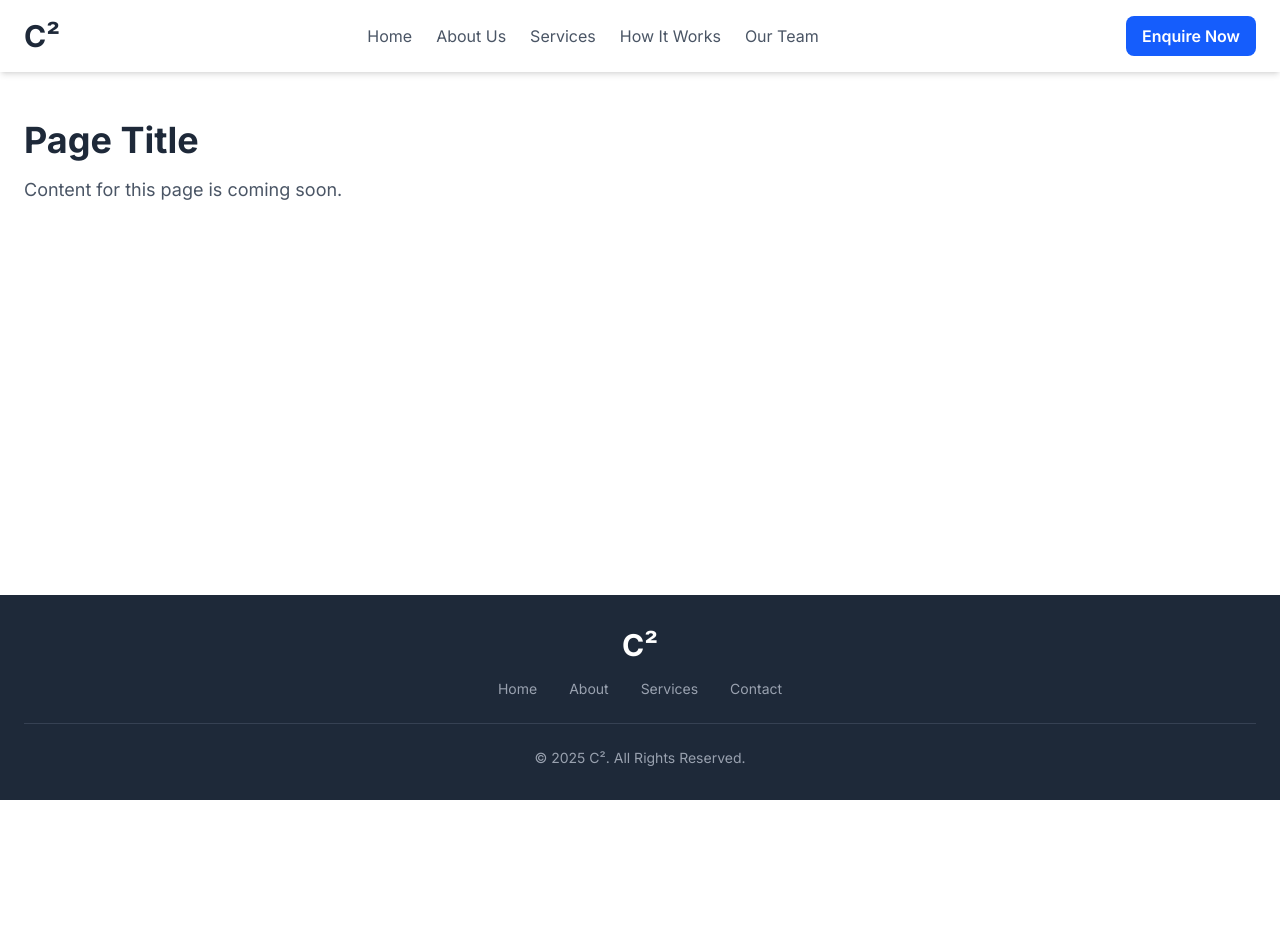
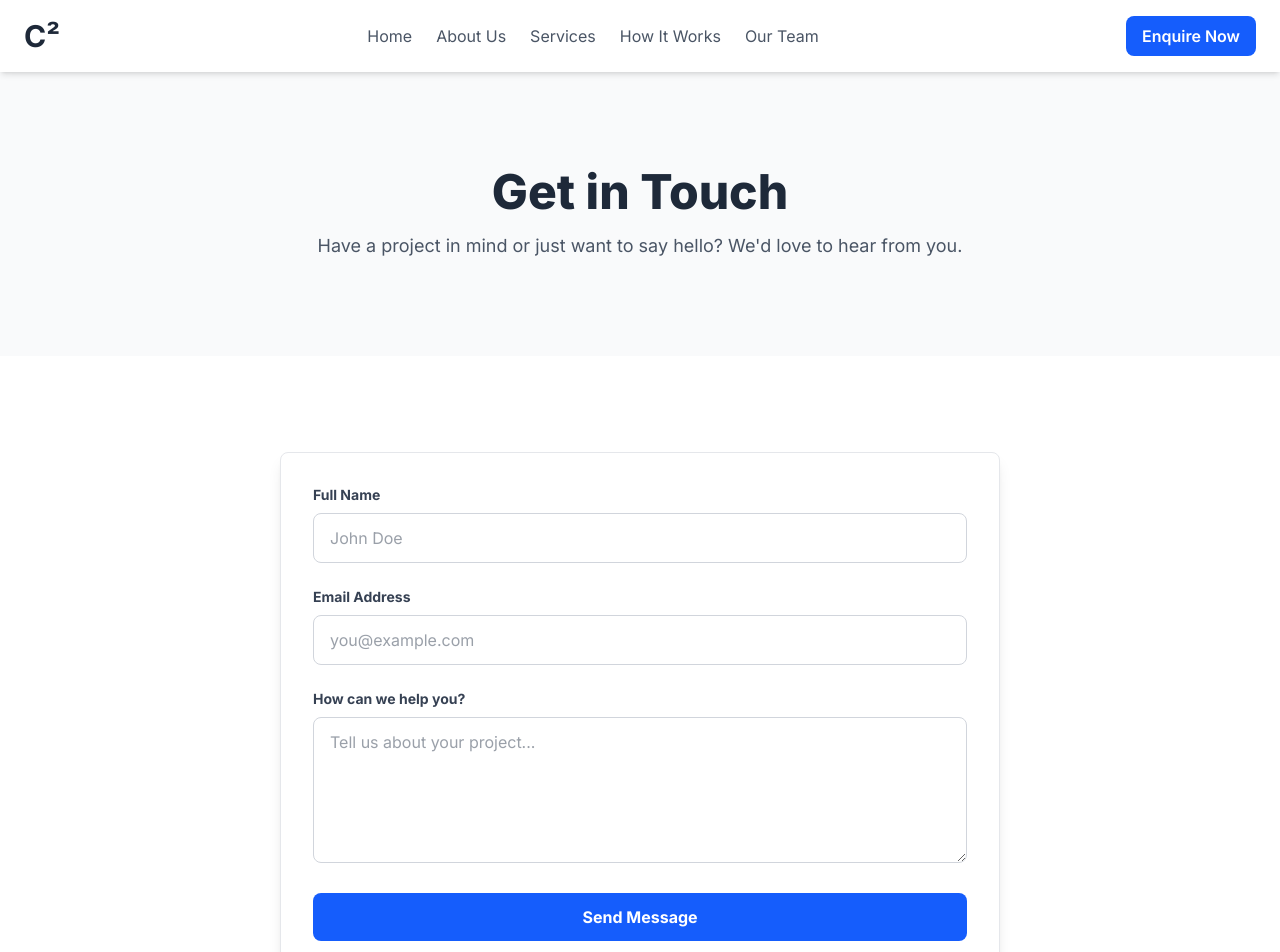
Before and after one commit to itznik/c-square-website, a Next.js app: page /contact in a window 1280 px wide. Shown: the top 952 px of the page. Before the commit the page ends 800 px from the top, so only its background shows below. Built offline with nearby package versions, Linux system fonts and the light colour scheme.

Commit message:
Update page.tsx

```diff
--- a/src/app/contact/page.tsx
+++ b/src/app/contact/page.tsx
@@ -1,11 +1,139 @@
-// You can use this as a template for all your new pages
-export default function Page() {
+"use client"; // This page is interactive, so it must be a Client Component
+
+import { useState, FormEvent } from 'react';
+
+// Define a type for the form state for better type safety
+type FormState = {
+  status: 'idle' | 'loading' | 'success' | 'error';
+  message: string | null;
+};
+
+export default function ContactPage() {
+  // State for form inputs
+  const [name, setName] = useState('');
+  const [email, setEmail] = useState('');
+  const [message, setMessage] = useState('');
+
+  // State for form submission status
+  const [formState, setFormState] = useState<FormState>({
+    status: 'idle',
+    message: null,
+  });
+
+  const handleSubmit = async (event: FormEvent) => {
+    event.preventDefault(); // Prevent the default form submission (page reload)
+    setFormState({ status: 'loading', message: null });
+
+    try {
+      const response = await fetch('/api/contact', {
+        method: 'POST',
+        headers: {
+          'Content-Type': 'application/json',
+        },
+        body: JSON.stringify({ name, email, message }),
+      });
+
+      if (!response.ok) {
+        throw new Error('Something went wrong. Please try again.');
+      }
+
+      // If successful
+      setFormState({ status: 'success', message: 'Thank you! Your message has been sent.' });
+      setName('');
+      setEmail('');
+      setMessage('');
+
+    } catch (error) {
+      // If an error occurs
+      setFormState({ status: 'error', message: 'Failed to send message. Please try again later.' });
+    }
+  };
+
   return (
-    <main className="container mx-auto px-6 py-12">
-      <h1 className="text-4xl font-bold text-gray-800">Page Title</h1>
-      <p className="mt-4 text-lg text-gray-600">
-        Content for this page is coming soon.
-      </p>
+    <main>
+      {/* Page Header */}
+      <section className="bg-gray-50 py-16 md:py-24">
+        <div className="container mx-auto px-6 text-center">
+          <h1 className="text-4xl md:text-5xl font-extrabold text-gray-800">
+            Get in Touch
+          </h1>
+          <p className="mt-4 text-lg text-gray-600 max-w-3xl mx-auto">
+            Have a project in mind or just want to say hello? We&apos;d love to hear from you.
+          </p>
+        </div>
+      </section>
+
+      {/* Contact Form Section */}
+      <section className="py-16 md:py-24 bg-white">
+        <div className="container mx-auto px-6 max-w-3xl">
+          <div className="bg-white p-8 border border-gray-200 rounded-lg shadow-lg">
+            <form onSubmit={handleSubmit}>
+              <div className="mb-6">
+                <label htmlFor="name" className="block text-gray-700 text-sm font-bold mb-2">
+                  Full Name
+                </label>
+                <input
+                  type="text"
+                  id="name"
+                  name="name"
+                  value={name}
+                  onChange={(e) => setName(e.target.value)}
+                  required
+                  className="w-full px-4 py-3 text-gray-700 border border-gray-300 rounded-lg focus:outline-none focus:ring-2 focus:ring-blue-500"
+                  placeholder="John Doe"
+                />
+              </div>
+              <div className="mb-6">
+                <label htmlFor="email" className="block text-gray-700 text-sm font-bold mb-2">
+                  Email Address
+                </label>
+                <input
+                  type="email"
+                  id="email"
+                  name="email"
+                  value={email}
+                  onChange={(e) => setEmail(e.target.value)}
+                  required
+                  className="w-full px-4 py-3 text-gray-700 border border-gray-300 rounded-lg focus:outline-none focus:ring-2 focus:ring-blue-500"
+                  placeholder="you@example.com"
+                />
+              </div>
+              <div className="mb-6">
+                <label htmlFor="message" className="block text-gray-700 text-sm font-bold mb-2">
+                  How can we help you?
+                </label>
+                <textarea
+                  id="message"
+                  name="message"
+                  rows={5}
+                  value={message}
+                  onChange={(e) => setMessage(e.target.value)}
+                  required
+                  className="w-full px-4 py-3 text-gray-700 border border-gray-300 rounded-lg focus:outline-none focus:ring-2 focus:ring-blue-500"
+                  placeholder="Tell us about your project..."
+                ></textarea>
+              </div>
+              <div className="text-center">
+                <button
+                  type="submit"
+                  disabled={formState.status === 'loading'}
+                  className="w-full bg-blue-600 text-white font-bold py-3 px-6 rounded-lg hover:bg-blue-700 transition-colors disabled:bg-gray-400"
+                >
+                  {formState.status === 'loading' ? 'Sending...' : 'Send Message'}
+                </button>
+              </div>
+            </form>
+            {/* Form Submission Status Message */}
+            {formState.message && (
+              <div className={`mt-4 text-center p-3 rounded-lg ${
+                formState.status === 'success' ? 'bg-green-100 text-green-800' : 'bg-red-100 text-red-800'
+              }`}>
+                {formState.message}
+              </div>
+            )}
+          </div>
+        </div>
+      </section>
     </main>
   );
 }
```
